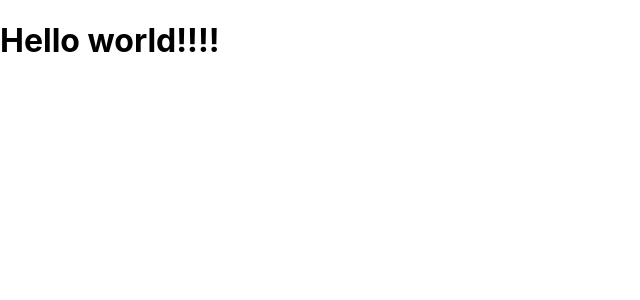
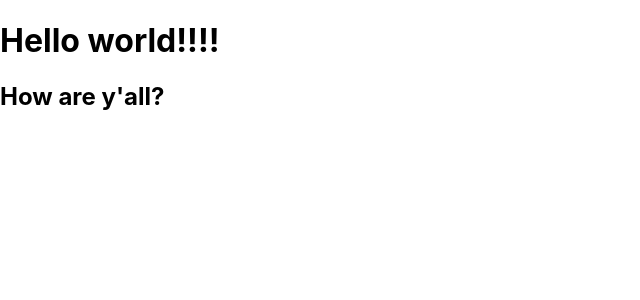
Before and after one commit to tenhold/awscodestar, a React (Create React App) app: page / in a window 1280 px wide. Shown: the top 300 px of the page, without its empty margins (0-640 px from the left). Built offline with nearby package versions, Linux system fonts and the light colour scheme.

Commit message:
[add] name.jsx file

```diff
--- a/src/App.js
+++ b/src/App.js
@@ -1,9 +1,13 @@
 import React from 'react';
 import './App.css';
+import Name from './Name.jsx';
 
 function App() {
   return (
-    <h1>Hello world!!!!</h1>
+    <>
+      <h1>Hello world!!!!</h1>
+      <Name />
+    </>
   );
 }
 
--- /dev/null
+++ b/src/Name.jsx
@@ -0,0 +1,11 @@
+import React from 'react';
+
+const Hello = () => {
+
+  return (
+    <h2>How are y'all?</h2>
+  )
+};
+
+
+export default Hello;
```
